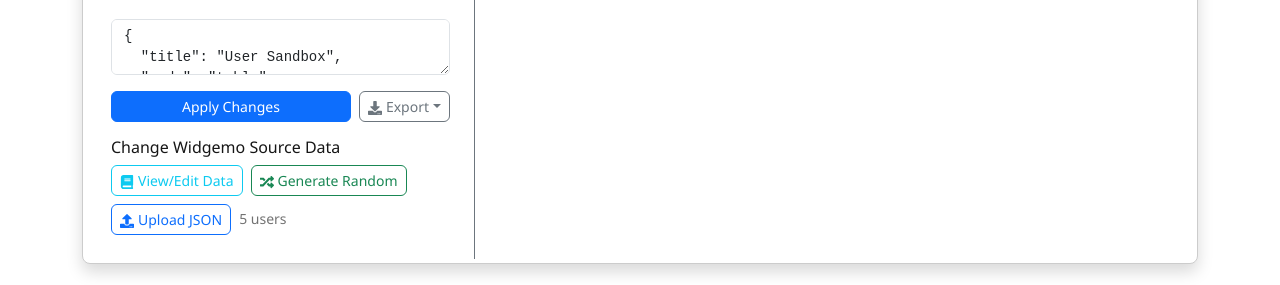
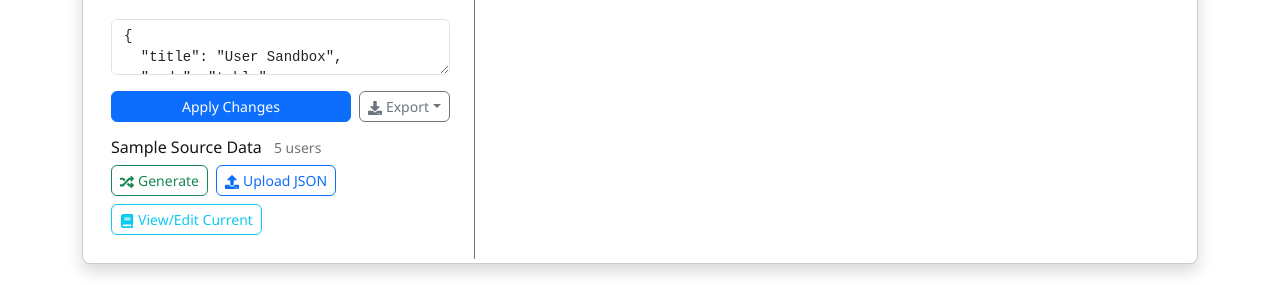
Before and after one commit to widgemo/widgemo-demo, a React (Vite) app: page / in a window 1280 px wide. Shown: the part 2280-2565 px from the top of the page. Built offline with nearby package versions, Linux system fonts and the light colour scheme.

Commit message:
WC-81 - Refactor data management section to improve UI labels and enhance functionality for viewing and editing current data

```diff
--- a/src/App.tsx
+++ b/src/App.tsx
@@ -1226,26 +1226,16 @@ export default App;`
 
                 {/* Data Management */}
                 <div className="mt-3">
-                  <h6 className="mb-2">Change Widgemo Source Data</h6>
+                  <h6 className="mb-2">Sample Source Data <small className="text-muted ms-2">{customData.length} {entityLabelPlural.toLowerCase()}</small></h6>
                   <div className="d-flex gap-2 flex-wrap">
-                    <Button
-                      variant="outline-info"
-                      size="sm"
-                      onClick={() => {
-                        setJsonEditorText(JSON.stringify(customData, null, 2));
-                        setShowJsonEditorModal(true);
-                      }}
-                    >
-                      <FaBook className="me-1" />
-                      View/Edit Data
-                    </Button>
+
                     <Button
                       variant="outline-success"
                       size="sm"
                       onClick={() => setShowGenerateModal(true)}
                     >
                       <FaRandom className="me-1" />
-                      Generate Random
+                      Generate
                     </Button>
                     <Form.Control
                       type="file"
@@ -1262,9 +1252,17 @@ export default App;`
                       <FaUpload className="me-1" />
                       Upload JSON
                     </Button>
-                    <small className="text-muted align-self-center">
-                      {customData.length} {entityLabelPlural.toLowerCase()}
-                    </small>
+                    <Button
+                      variant="outline-info"
+                      size="sm"
+                      onClick={() => {
+                        setJsonEditorText(JSON.stringify(customData, null, 2));
+                        setShowJsonEditorModal(true);
+                      }}
+                    >
+                      <FaBook className="me-1" />
+                      View/Edit Current
+                    </Button>
                   </div>
                 </div>
               </div>
```
